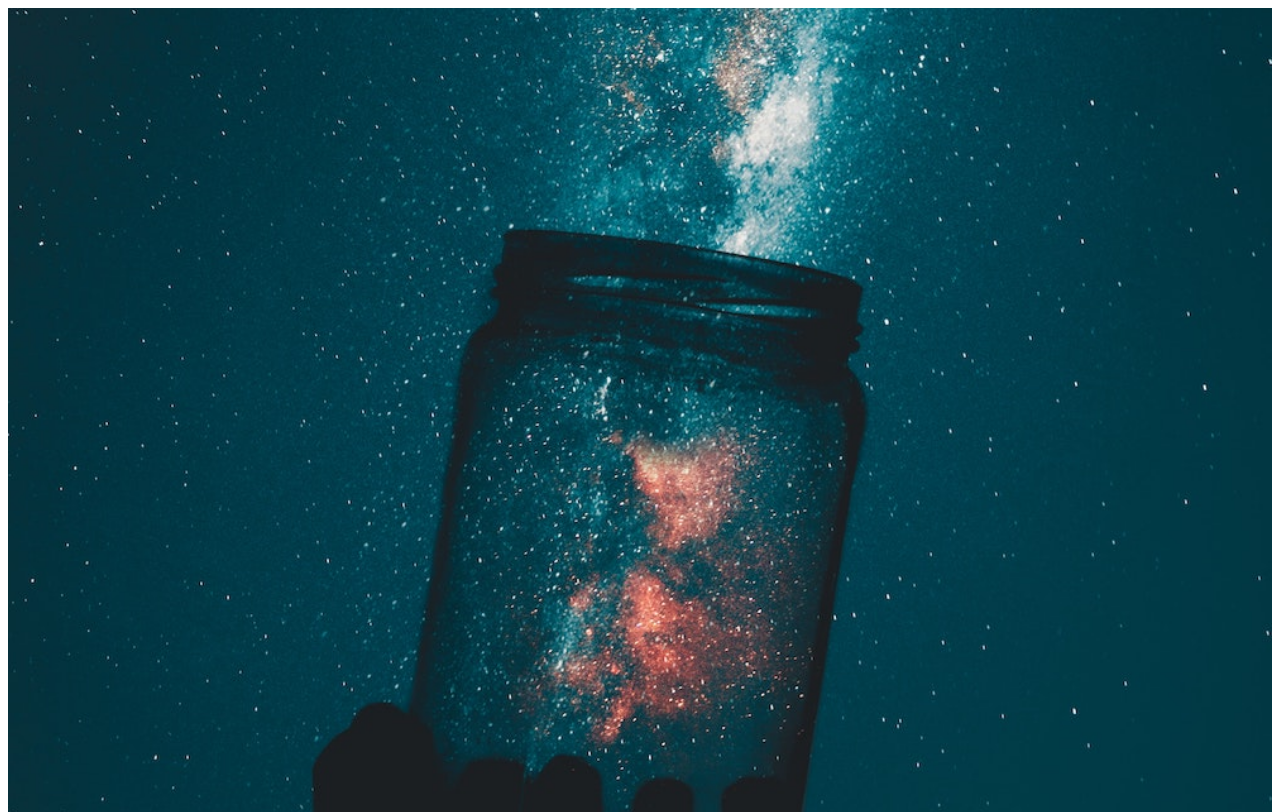
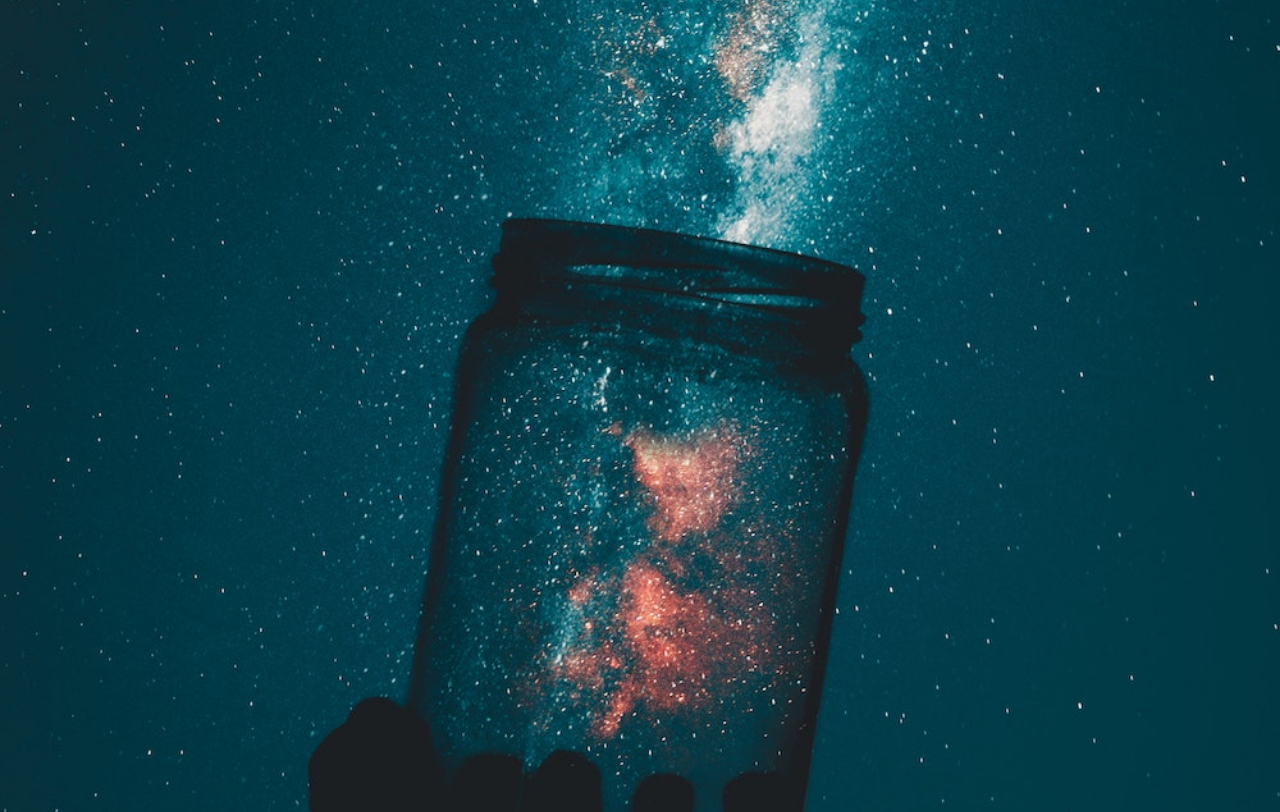
Before and after one commit to ChristopherChilders/personal-site, a plain HTML site: page index.html in a window 1280 px wide. Shown: the top 812 px of the page. Drawn offline with nearby package versions, Linux system fonts and the light colour scheme.

Commit message:
adds normalize link and Paul Irish code

```diff
--- a/index.html
+++ b/index.html
@@ -10,6 +10,8 @@
     <!--cool font-->
     <link href="https://fonts.googleapis.com/css?family=Press+Start+2P" rel="stylesheet">
 
+    <!--Normalize the CSS code-->
+    <link rel="stylesheet" href="https://cdnjs.cloudflare.com/ajax/libs/normalize/8.0.1/normalize.min.css">
     <!--link up the CSS page-->
     <link rel="stylesheet" href="styles/index.css">
 </head>
--- a/styles/index.css
+++ b/styles/index.css
@@ -1,8 +1,22 @@
+/* apply a natural box layout model to all elements, but allowing components to change */
+html {
+    box-sizing: border-box;
+  }
+  *, *:before, *:after {
+    box-sizing: inherit;
+  }
+
+
+html, body {
+    height: 100%;
+    width: 100%;
+}
 .background-image {
     background-image: url(../images/star-pic.jpg);
     background-size: cover;
     background-position: center;
     height: 1000px;
+    width: 100%;
 }
 .top-page {
     font-family: 'Press Start 2P', cursive;
```
